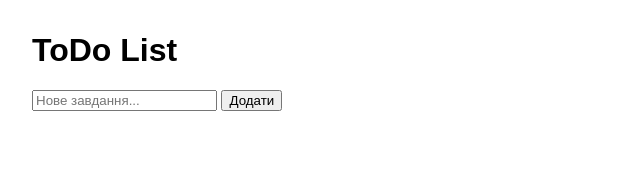
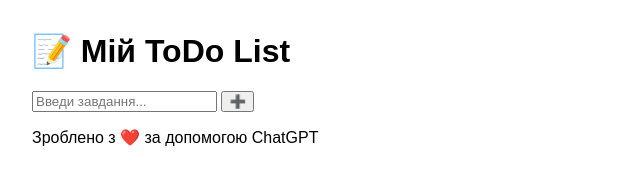
Before and after one commit to visi13/ToDoList, a plain HTML site: page index.html in a window 1280 px wide. Shown: the whole page, without its empty margins (0-640 px from the left). Drawn offline with Linux system fonts and the light colour scheme.

Commit message:
Update index.html

```diff
--- a/index.html
+++ b/index.html
@@ -1,17 +1,24 @@
 <!DOCTYPE html>
 <html lang="uk">
 <head>
-  <meta charset="UTF-8">
-  <title>ToDo List</title>
-  <link rel="stylesheet" href="style.css">
+  <meta charset="UTF-8" />
+  <meta name="viewport" content="width=device-width, initial-scale=1.0"/>
+  <title>📝 Мій ToDo List</title>
+  <link rel="stylesheet" href="style.css" />
 </head>
 <body>
-  <h1>ToDo List</h1>
-  <form id="todo-form">
-    <input type="text" id="new-task" placeholder="Нове завдання..." required />
-    <button type="submit">Додати</button>
-  </form>
-  <ul id="task-list"></ul>
+  <div class="container">
+    <h1>📝 Мій ToDo List</h1>
+    <form id="todo-form">
+      <input type="text" id="new-task" placeholder="Введи завдання..." required />
+      <button type="submit">➕</button>
+    </form>
+    <ul id="task-list"></ul>
+  </div>
+
+  <footer>
+    Зроблено з ❤️ за допомогою ChatGPT
+  </footer>
 
   <script src="script.js"></script>
 </body>
```
